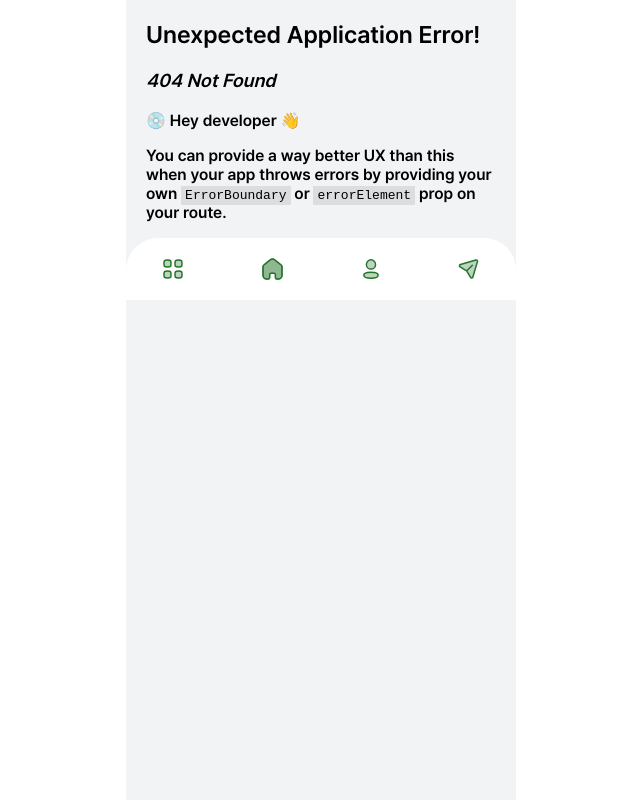
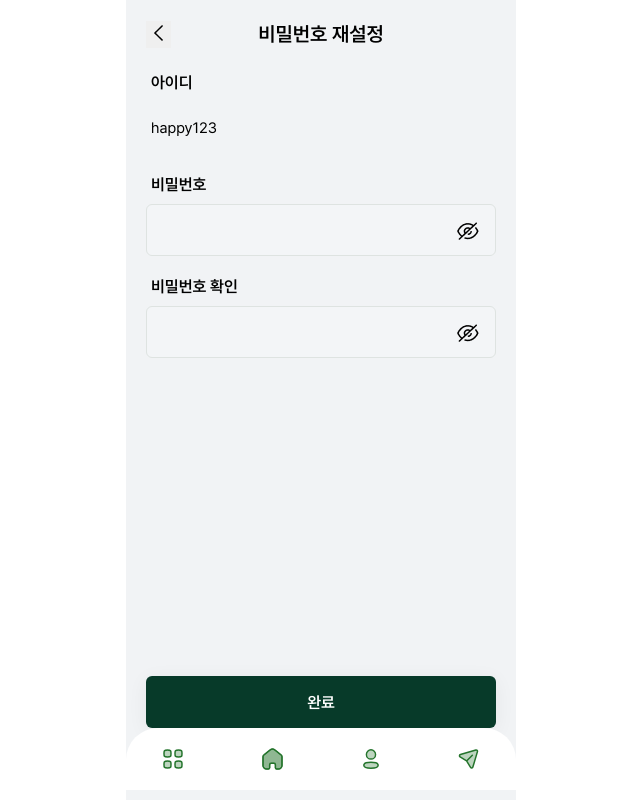
Before and after one commit to PlantHostel/PlantHostel-client, a React (Vite) app: page /find-account/reset-password in a window 1280 px wide. Before the commit this address had no page. Shown: the whole page, without its empty margins (319-959 px from the left). Built offline with nearby package versions, Linux system fonts and the light colour scheme.

Commit message:
비밀번호 재설정 화면 퍼블리싱

```diff
--- a/src/components/common/InputBox.tsx
+++ b/src/components/common/InputBox.tsx
@@ -2,13 +2,13 @@ import { ReactNode } from "react";
 import styled from "styled-components";
 
 interface InputBoxProps {
-    children: ReactNode;
+  children: ReactNode;
 }
 
 export default function InputBox({ children }: InputBoxProps) {
-    return <InputBoxDiv>{children}</InputBoxDiv>;
+  return <InputBoxDiv className="input-box">{children}</InputBoxDiv>;
 }
 
 const InputBoxDiv = styled.div`
-    margin-bottom: 16px;
+  margin-bottom: 16px;
 `;
--- /dev/null
+++ b/src/pages/find-account/ResetPassword.tsx
@@ -0,0 +1,150 @@
+import styled from "styled-components";
+import { Header } from "../../components/common/Header";
+import { CommonButton } from "../../components/common/CommonButton";
+import InputLabel from "../../components/common/InputLabel";
+import { Input } from "../../components/common/Input";
+import InputBox from "../../components/common/InputBox";
+import Show from "../../assets/Show.png";
+import Hide from "../../assets/Hide.png";
+import React, { useEffect, useState } from "react";
+import { IconButton } from "../../components/common/IconButton";
+import LeftArrow from "../../assets/arrow-left.png";
+
+export const ResetPassword = () => {
+  const [pwMasking, setPwMasking] = useState(true);
+  const [pwCheckMasking, setPwCheckMasking] = useState(true);
+  const [userpw, setUserpw] = useState("");
+  const [userpwCheck, setUserpwCheck] = useState("");
+  const [isEqual, setIsEqual] = useState(true);
+
+  function changeUserpw(e: React.ChangeEvent) {
+    const { value } = e.target as HTMLInputElement;
+
+    setUserpw(value);
+  }
+
+  function changeUserpwCheck(e: React.ChangeEvent) {
+    const { value } = e.target as HTMLInputElement;
+
+    setUserpwCheck(value);
+  }
+
+  useEffect(() => {
+    if (userpw !== userpwCheck) {
+      setIsEqual(false);
+    } else {
+      setIsEqual(true);
+    }
+  }, [userpw, userpwCheck]);
+
+  return (
+    <ResetPasswordContainer isEqual={isEqual}>
+      <Header title="비밀번호 재설정" left={<IconButton icon={LeftArrow} />} />
+      <div className="container">
+        <InputLabel labelName="아이디" htmlFor="userid" />
+        <InputBox>
+          <Input
+            id="userid"
+            type="text"
+            name="userid"
+            value="happy123"
+            readOnly
+          />
+        </InputBox>
+        <InputLabel labelName="비밀번호" htmlFor="userpw" />
+        <InputBox>
+          <Input
+            id="userpw"
+            name="userpw"
+            type={pwMasking ? "password" : "text"}
+            value={userpw}
+            onChange={changeUserpw}
+          />
+          <img
+            src={pwMasking ? Hide : Show}
+            className="show-password"
+            onClick={() => setPwMasking((prev) => !prev)}
+          />
+        </InputBox>
+        <InputLabel labelName="비밀번호 확인" htmlFor="userpw-check" />
+        <InputBox>
+          <Input
+            id="userpw-check"
+            name="userpw-check"
+            type={pwCheckMasking ? "password" : "text"}
+            value={userpwCheck}
+            onChange={changeUserpwCheck}
+          />
+          <img
+            src={pwCheckMasking ? Hide : Show}
+            className="show-password"
+            onClick={() => setPwCheckMasking((prev) => !prev)}
+          />
+        </InputBox>
+        {!isEqual && (
+          <div className="different">비밀번호가 일치하지 않습니다.</div>
+        )}
+      </div>
+      <ButtonSection>
+        <CommonButton text="완료" />
+      </ButtonSection>
+    </ResetPasswordContainer>
+  );
+};
+
+const ResetPasswordContainer = styled.div<{ isEqual: boolean }>`
+  header {
+    padding: 20px 0;
+  }
+
+  header button {
+    padding: 0;
+  }
+
+  .container {
+    display: flex;
+    flex-direction: column;
+
+    margin-bottom: ${(props) => (props.isEqual ? "302px" : "282px")};
+  }
+
+  .container input:read-only {
+    border: none;
+    background-color: transparent;
+    display: flex;
+    padding: 5px;
+    font-family: "Pretendard-Regular";
+    font-size: 15px;
+    line-height: 22px;
+  }
+
+  .container .input-box {
+    position: relative;
+  }
+
+  .show-password {
+    position: absolute;
+    cursor: pointer;
+    right: 15px;
+    top: 15px;
+  }
+
+  .different {
+    color: #b71c1c;
+    font-size: 14px;
+    line-height: 20px;
+    font-family: "Pretendard-Regular";
+  }
+
+  #userpw-check {
+    border: ${(props) => (props.isEqual ? "" : "1px solid #b71c1c")};
+  }
+`;
+
+const ButtonSection = styled.div`
+  display: flex;
+
+  button {
+    flex: 1;
+  }
+`;
--- a/src/routes/router.tsx
+++ b/src/routes/router.tsx
@@ -21,6 +21,7 @@ import { Inquiries } from "../pages/Inquiries";
 import { WriteReview } from "../pages/review/WriteReview";
 import { FindAccount } from "../pages/find-account/FindAccount";
 import { FindAccountCheck } from "../pages/find-account/FindAccountCheck";
+import { ResetPassword } from "../pages/find-account/ResetPassword";
 
 export const router = createBrowserRouter([
   {
@@ -88,5 +89,6 @@ export const router = createBrowserRouter([
   { path: "review/write", element: <WriteReview /> },
   { path: "inquries", element: <Inquiries /> },
   { path: "find-account", element: <FindAccount /> },
-  { path: "find-account/check", element: <FindAccountCheck type="id" /> },
+  { path: "find-account/check", element: <FindAccountCheck type="password" /> },
+  { path: "find-account/reset-password", element: <ResetPassword /> },
 ]);
```
Also changed, not shown: src/assets/Hide.png (added), src/assets/Show.png (added).
